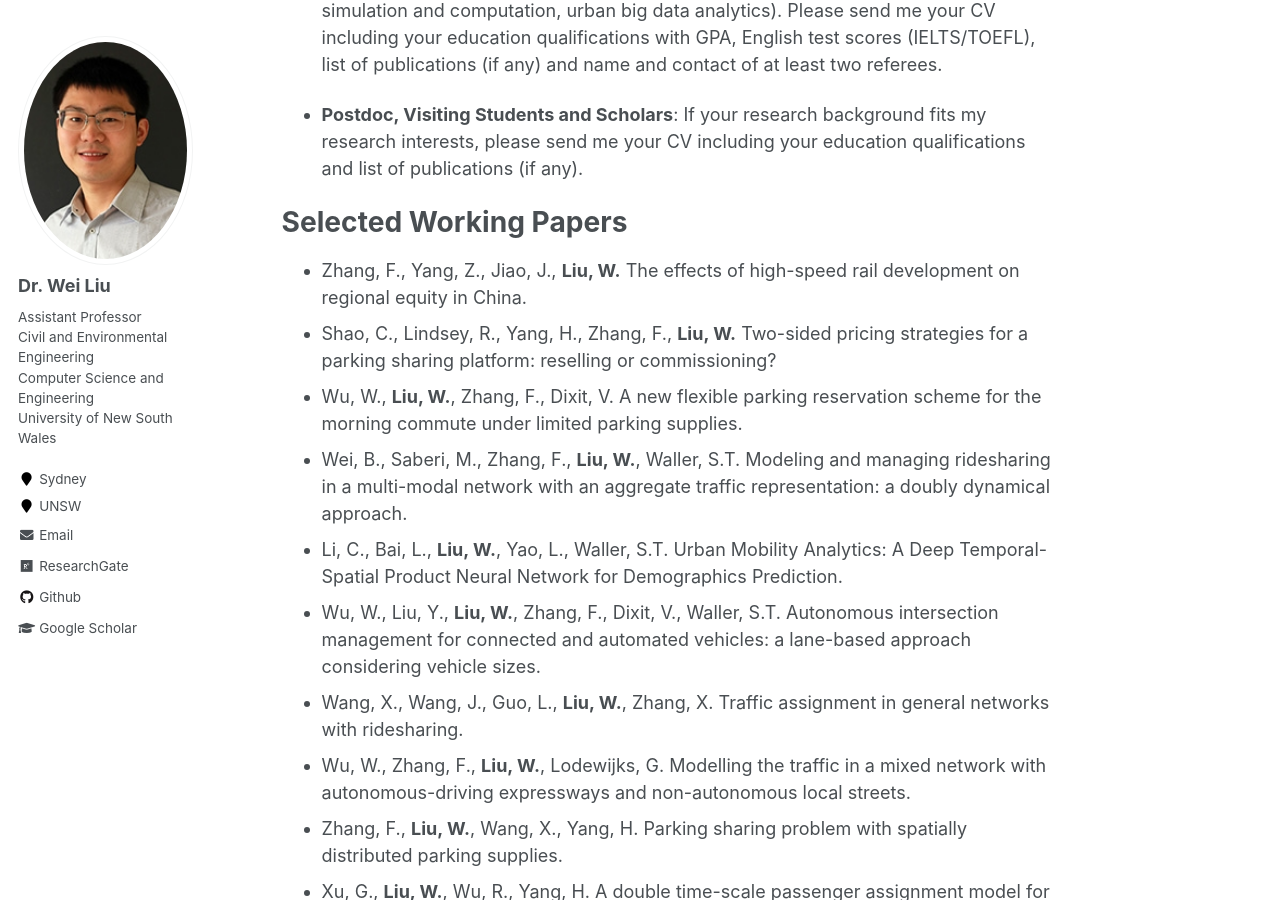
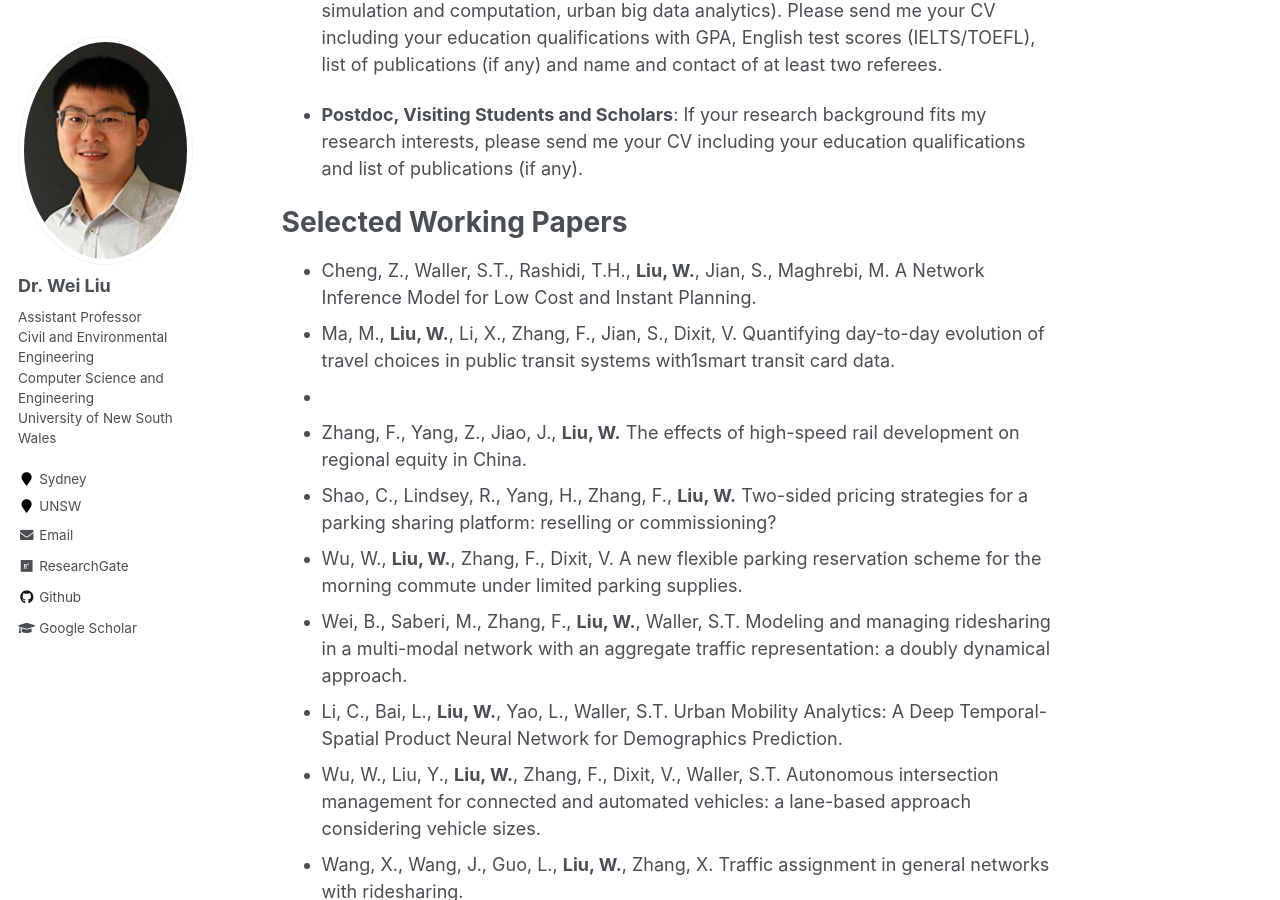
Before and after one commit to weiliu2016/weiliu2016.github.io, a Jekyll site: the page built from _pages/about.md, in a window 1280 px wide and 900 px high, scrolled down 1188 px. Built offline with Jekyll 4.4.1, drawn with Linux system fonts in a browser that asks for light colours.

Commit message:
Update about.md

```diff
--- a/_pages/about.md
+++ b/_pages/about.md
@@ -35,6 +35,9 @@ PhD Positions and Academic Visitors
 
 Selected Working Papers
 ======
+- Cheng, Z., Waller, S.T., Rashidi, T.H., **Liu, W.**, Jian, S., Maghrebi, M. A Network Inference Model for Low Cost and Instant Planning.
+- Ma, M., **Liu, W.**, Li, X., Zhang, F., Jian, S., Dixit, V. Quantifying day-to-day evolution of travel choices in public transit systems with1smart transit card data.
+-
 - Zhang, F., Yang, Z., Jiao, J., **Liu, W.** The effects of high-speed rail development on regional equity in China.
 - Shao, C., Lindsey, R., Yang, H., Zhang, F., **Liu, W.** Two-sided pricing strategies for a parking sharing platform: reselling or commissioning?
 - Wu, W., **Liu, W.**, Zhang, F., Dixit, V. A new flexible parking reservation scheme for the morning commute under limited parking supplies.
```
